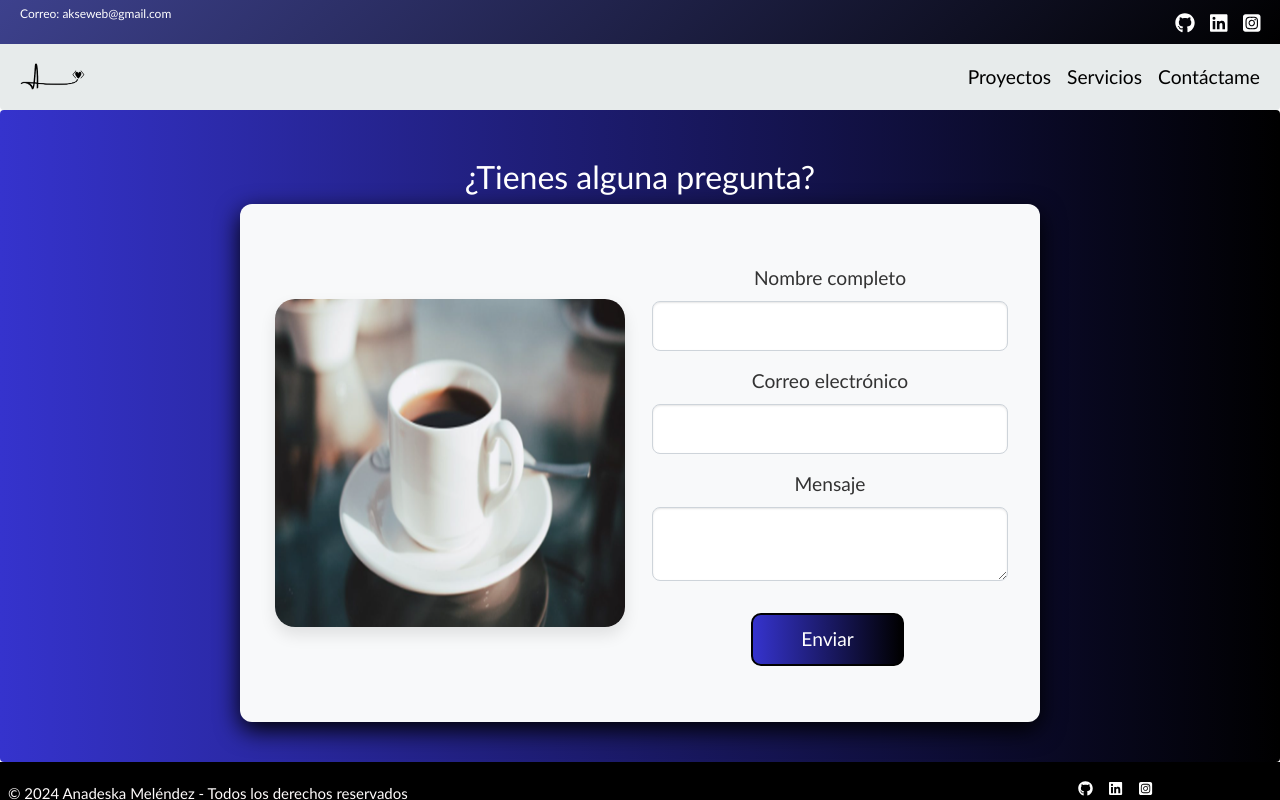
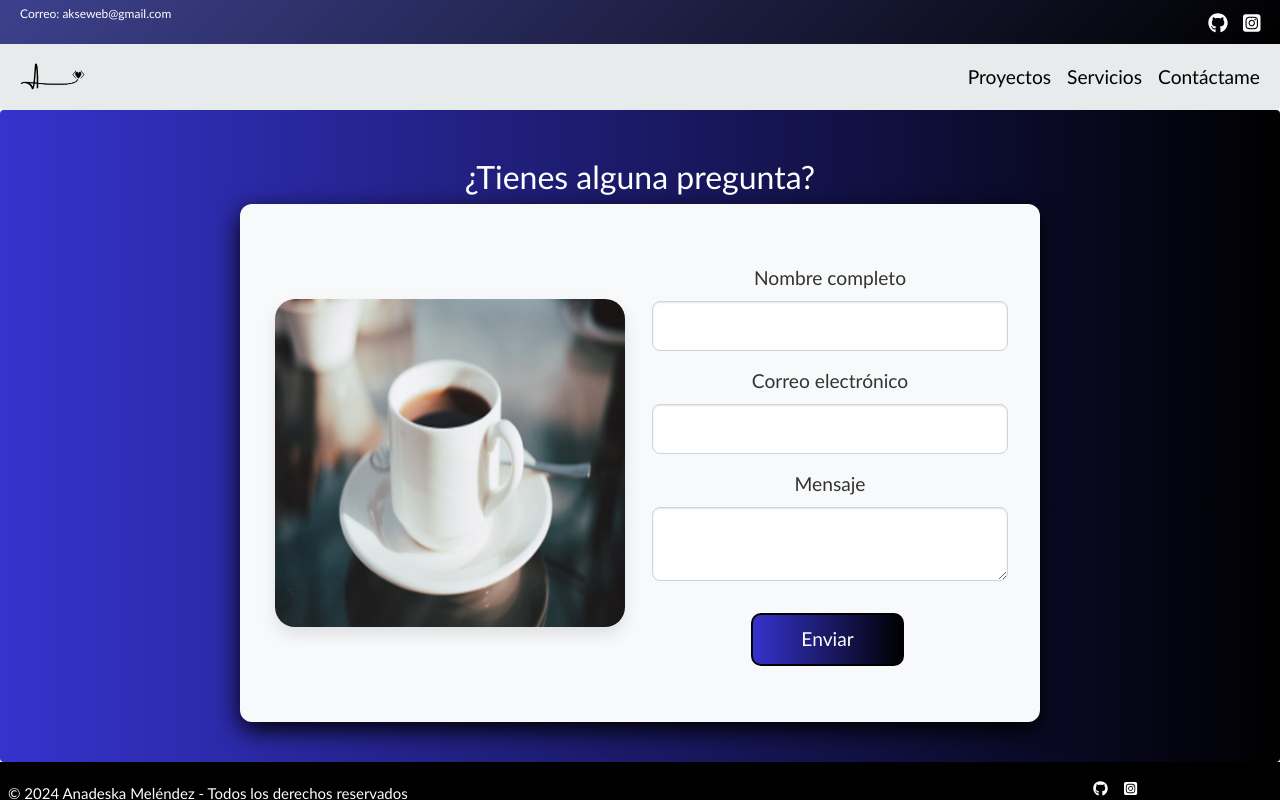
Before and after one commit to anatmb/portafolio, a React (Vite) app: page /contact in a window 1280 px wide. Built offline with nearby package versions, Linux system fonts and the light colour scheme.

Commit message:
redes sociales

```diff
--- a/src/components/footer/footer.jsx
+++ b/src/components/footer/footer.jsx
@@ -21,11 +21,11 @@ function footer() {
                                 <FontAwesomeIcon icon={faGithub} />
                             </a>
                         </li>
-                        <li className="me-3">
+                        {/* <li className="me-3">
                             <a href="https://www.linkedin.com/in/anadeska-frontend/" target="_blank" rel="noopener noreferrer" style={{color: "white"}}>
                                 <FontAwesomeIcon icon={faLinkedin} />
                             </a>
-                        </li>
+                        </li> */}
                         <li className="me-3">
                             <a href="https://www.instagram.com/akseweb/" target="_blank" rel="noopener noreferrer" style={{color: "white"}}>
                                 <FontAwesomeIcon icon={faInstagramSquare} />
--- a/src/components/header/header.jsx
+++ b/src/components/header/header.jsx
@@ -57,14 +57,14 @@ function Header() {
           >
             <FontAwesomeIcon icon={faGithub} />
           </a>
-          <a
+          {/* <a
             href="https://www.linkedin.com/in/anadeska-frontend/"
             target="_blank"
             rel="noopener noreferrer"
             style={{ color: "white" }}
           >
             <FontAwesomeIcon icon={faLinkedin} />
-          </a>
+          </a> */}
 
           <a
             href="https://www.instagram.com/akseweb/"
```
